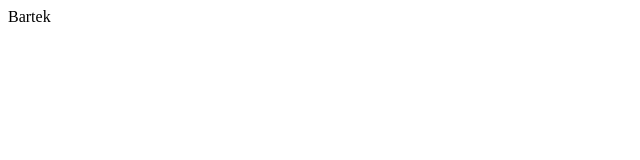
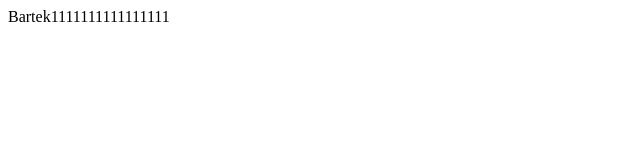
Before and after one commit to Spongepl12345/Feralna, a plain HTML site: page index.html in a window 1280 px wide. Shown: the whole page, without its empty margins (0-640 px from the left). Drawn offline with Linux system fonts and the light colour scheme.

Commit message:
Add files via upload

```diff
--- a/index.html
+++ b/index.html
@@ -6,6 +6,6 @@
     <title>Document</title>
 </head>
 <body>
-    Bartek
+    Bartek1111111111111111
 </body>
 </html>
```
